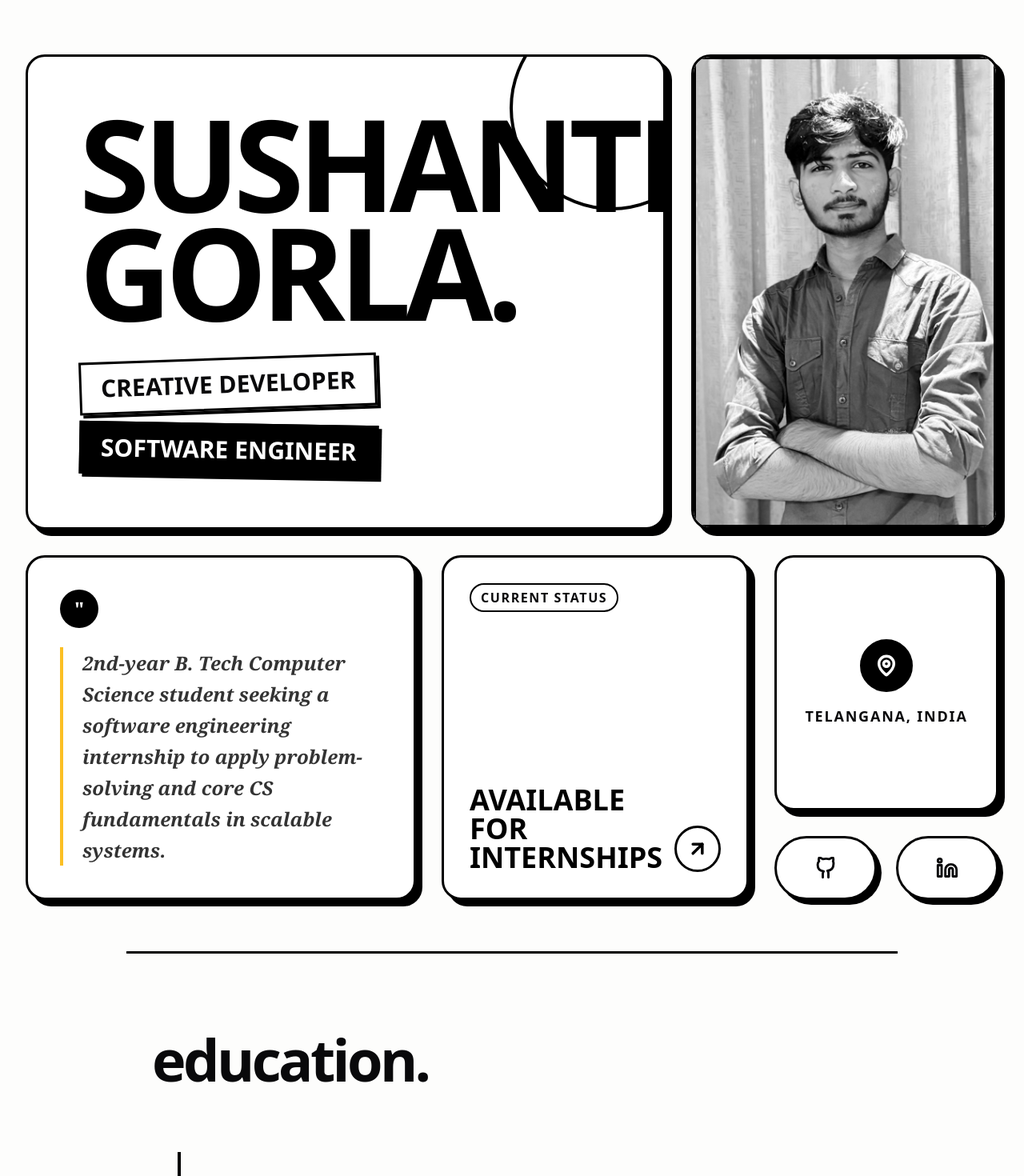
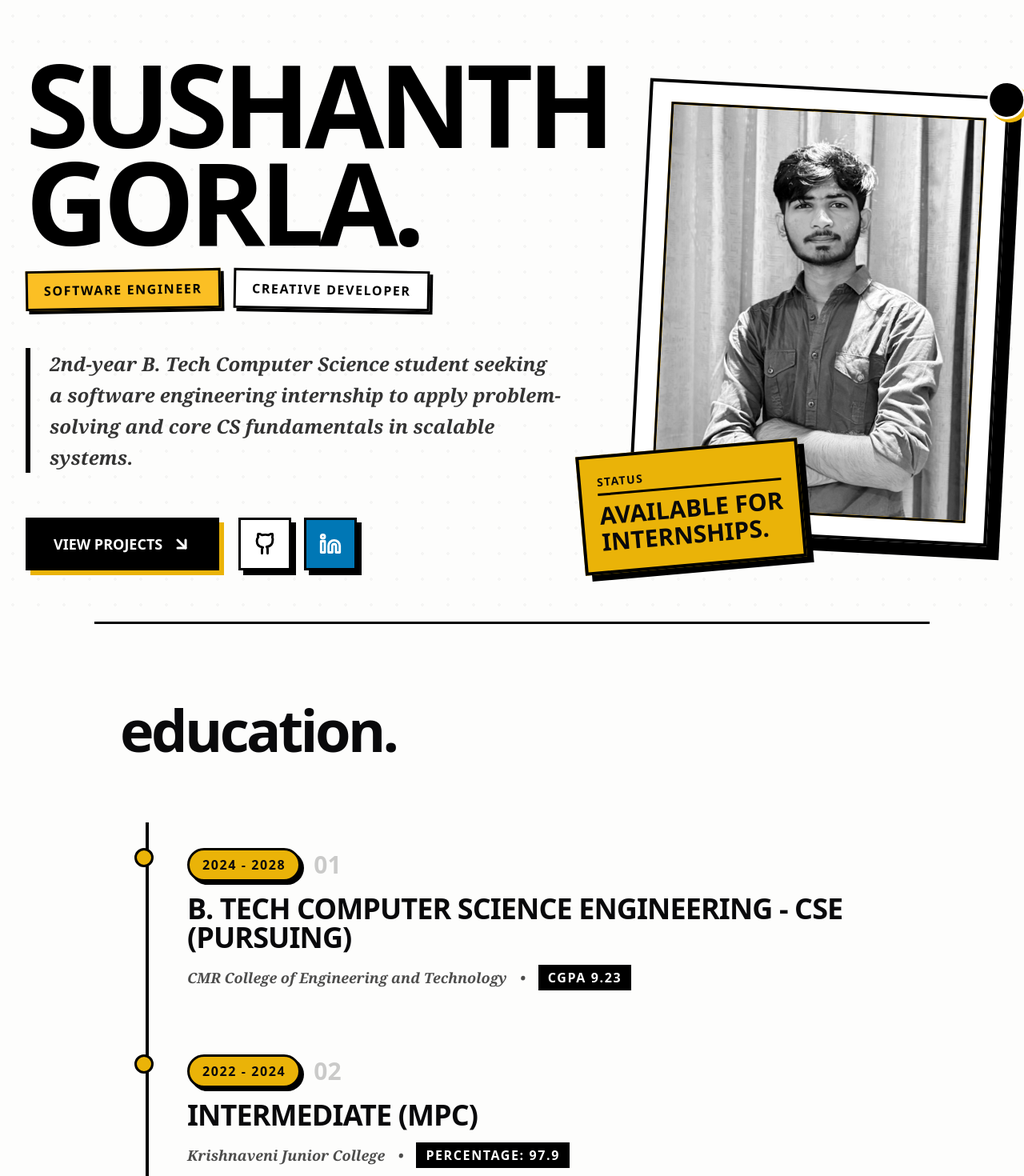
Before and after one commit to shankumar7/sportfolio, a Next.js app: page / in a window 1280 px wide. Shown: the part 60-1530 px from the top of the page at 80% size. Built offline with nearby package versions, Linux system fonts and the light colour scheme.

Commit message:
refactor: update academic credentials and revamp hero section layout

```diff
--- a/src/components/Education.tsx
+++ b/src/components/Education.tsx
@@ -4,22 +4,22 @@ import { motion } from "framer-motion";
 
 const education = [
   {
-    period: "2023 - 2027",
-    degree: "B. Tech in Computer Science & Engineering",
-    institution: "CMR Institute of Technology",
-    score: "CGPA 8.3",
+    period: "2024 - 2028",
+    degree: "B. Tech Computer Science Engineering - CSE (Pursuing)",
+    institution: "CMR College of Engineering and Technology",
+    score: "CGPA 9.23",
   },
   {
-    period: "2021 - 2023",
-    degree: "Intermediate",
-    institution: "Narayana Junior College",
-    score: "96.4%",
+    period: "2022 - 2024",
+    degree: "Intermediate (MPC)",
+    institution: "Krishnaveni Junior College",
+    score: "Percentage: 97.9",
   },
   {
-    period: "2020 - 2021",
-    degree: "10th Grade",
-    institution: "Z.P.H.S (Boys)",
-    score: "CGPA 10.0",
+    period: "2021 - 2022",
+    degree: "High School",
+    institution: "Sri Chaitanya Techno School",
+    score: "GPA 9.8",
   }
 ];
 
--- a/src/components/Hero.tsx
+++ b/src/components/Hero.tsx
@@ -1,102 +1,91 @@
 "use client";
 
 import { motion } from "framer-motion";
-import { ArrowUpRight, MapPin } from "lucide-react";
+import { ArrowDownRight } from "lucide-react";
 import Link from "next/link";
 import Image from "next/image";
 
 export default function Hero() {
   return (
-    <section className="relative min-h-[90vh] flex flex-col justify-center pt-32 pb-16 px-4 md:px-8 max-w-[1400px] mx-auto w-full">
+    <section className="relative min-h-[90vh] flex items-center pt-32 pb-16 px-4 md:px-8 max-w-[1400px] mx-auto w-full overflow-hidden">
+      {/* Background Dots Pattern for that extra brutalist texture */}
+      <div className="absolute inset-0 bg-[radial-gradient(#000000_2px,transparent_2px)] [background-size:32px_32px] opacity-[0.03] pointer-events-none"></div>
+
+      <div className="flex flex-col lg:flex-row w-full gap-16 lg:gap-8 items-center justify-between relative z-10">
+
+        {/* Left Side: Text Content */}
         <motion.div
-        initial={{ opacity: 0, y: 30 }}
-        animate={{ opacity: 1, y: 0 }}
+          initial={{ opacity: 0, x: -50 }}
+          animate={{ opacity: 1, x: 0 }}
           transition={{ duration: 0.8, ease: "easeOut" }}
-        className="z-10 w-full h-full"
+          className="flex-1 flex flex-col gap-8 w-full max-w-2xl"
         >
-        <div className="grid grid-cols-1 md:grid-cols-12 gap-6 lg:gap-8 items-stretch h-full">
-
-          {/* Main Title Box (Spans 8 columns) */}
-          <div className="md:col-span-8 lg:col-span-8 minimal-card bg-[#fbbf24] p-8 md:p-12 lg:p-16 flex flex-col justify-center relative overflow-hidden group min-h-[40vh] shadow-[8px_8px_0px_0px_rgba(0,0,0,1)] hover:-translate-y-1 hover:shadow-[12px_12px_0px_0px_rgba(0,0,0,1)] transition-all duration-300">
-             {/* Decorative Background Element */}
-             <div className="absolute -right-16 -top-16 w-64 h-64 bg-white/20 border-[4px] border-black rounded-full group-hover:scale-150 transition-transform duration-700 ease-in-out pointer-events-none"></div>
-
-             <div className="relative z-10 flex flex-col gap-6">
-                <h1 className="text-7xl md:text-8xl lg:text-[10rem] font-black uppercase tracking-tighter leading-[0.85] text-black">
+          <div>
+            <h1 className="text-7xl md:text-8xl lg:text-[9rem] font-black uppercase tracking-tighter leading-[0.85] text-black mb-6">
               Sushanth<br/>Gorla.
             </h1>
-                <div className="flex flex-wrap gap-4 mt-4">
-                   <h2 className="text-xl md:text-3xl font-black uppercase bg-white inline-block w-max px-6 py-3 border-[3px] border-black shadow-[4px_4px_0px_0px_rgba(0,0,0,1)] -rotate-2 group-hover:rotate-0 transition-transform duration-300">
+            <div className="flex flex-wrap gap-4 mt-6">
+              <span className="bg-[#fbbf24] text-black font-black uppercase tracking-widest px-5 py-2.5 border-[3px] border-black shadow-[4px_4px_0px_0px_rgba(0,0,0,1)] text-sm md:text-base -rotate-1 hover:rotate-0 transition-transform">
+                Software Engineer
+              </span>
+              <span className="bg-white text-black font-black uppercase tracking-widest px-5 py-2.5 border-[3px] border-black shadow-[4px_4px_0px_0px_rgba(0,0,0,1)] text-sm md:text-base rotate-1 hover:rotate-0 transition-transform">
                 Creative Developer
-                   </h2>
-                   <h2 className="text-xl md:text-3xl font-black uppercase bg-black text-white inline-block w-max px-6 py-3 border-[3px] border-black shadow-[4px_4px_0px_0px_rgba(0,0,0,1)] rotate-1 group-hover:rotate-0 transition-transform duration-300">
-                      Software Engineer
-                   </h2>
-                </div>
+              </span>
             </div>
           </div>
 
-          {/* Profile Image (Spans 4 columns) */}
-          <div className="md:col-span-4 lg:col-span-4 minimal-card overflow-hidden relative min-h-[350px] shadow-[8px_8px_0px_0px_rgba(0,0,0,1)] group">
+          <p className="text-xl md:text-2xl font-bold font-serif italic text-black/80 leading-relaxed border-l-[6px] border-black pl-6 my-4">
+            2nd-year B. Tech Computer Science student seeking a software engineering internship to apply problem-solving and core CS fundamentals in scalable systems.
+          </p>
+
+          {/* Action Buttons */}
+          <div className="flex flex-wrap gap-6 mt-2">
+             <Link href="#projects" className="bg-black text-white font-black uppercase px-8 py-4 border-[3px] border-black shadow-[6px_6px_0px_0px_rgba(234,179,8,1)] hover:translate-y-1 hover:shadow-[2px_2px_0px_0px_rgba(234,179,8,1)] active:translate-y-2 active:shadow-none transition-all flex items-center gap-3 text-lg">
+               View Projects <ArrowDownRight size={24} strokeWidth={3} />
+             </Link>
+
+             <div className="flex gap-4">
+               <Link href="https://github.com/sushanthgorla" aria-label="GitHub" className="bg-white text-black font-black uppercase p-4 border-[3px] border-black shadow-[6px_6px_0px_0px_rgba(0,0,0,1)] hover:translate-y-1 hover:shadow-[2px_2px_0px_0px_rgba(0,0,0,1)] active:translate-y-2 active:shadow-none transition-all flex items-center justify-center">
+                 <svg width="28" height="28" viewBox="0 0 24 24" fill="none" stroke="currentColor" strokeWidth="2.5" strokeLinecap="round" strokeLinejoin="round"><path d="M15 22v-4a4.8 4.8 0 0 0-1-3.02c3.14-.35 6.44-1.54 6.44-7A5.44 5.44 0 0 0 20 4.77 5.07 5.07 0 0 0 19.91 1S18.73.65 16 2.48a13.38 13.38 0 0 0-7 0C6.27.65 5.09 1 5.09 1A5.07 5.07 0 0 0 5 4.77a5.44 5.44 0 0 0-1.5 3.78c0 5.42 3.3 6.61 6.44 7A4.8 4.8 0 0 0 9 18v4"></path></svg>
+               </Link>
+               <Link href="https://www.linkedin.com/in/sushanth-gorla-0aa99b327" aria-label="LinkedIn" className="bg-[#0077b5] text-white font-black uppercase p-4 border-[3px] border-black shadow-[6px_6px_0px_0px_rgba(0,0,0,1)] hover:translate-y-1 hover:shadow-[2px_2px_0px_0px_rgba(0,0,0,1)] active:translate-y-2 active:shadow-none transition-all flex items-center justify-center">
+                 <svg width="28" height="28" viewBox="0 0 24 24" fill="none" stroke="currentColor" strokeWidth="2.5" strokeLinecap="round" strokeLinejoin="round"><path d="M16 8a6 6 0 0 1 6 6v7h-4v-7a2 2 0 0 0-2-2 2 2 0 0 0-2 2v7h-4v-7a6 6 0 0 1 6-6z"></path><rect x="2" y="9" width="4" height="12"></rect><circle cx="4" cy="4" r="2"></circle></svg>
+               </Link>
+             </div>
+          </div>
+        </motion.div>
+
+        {/* Right Side: Image and Status */}
+        <motion.div
+          initial={{ opacity: 0, x: 50 }}
+          animate={{ opacity: 1, x: 0 }}
+          transition={{ duration: 0.8, ease: "easeOut", delay: 0.2 }}
+          className="flex-1 w-full flex justify-center lg:justify-end relative mt-12 lg:mt-0"
+        >
+           {/* Polaroid Style Image Card */}
+           <div className="relative w-full max-w-[360px] md:max-w-[450px] aspect-[4/5] border-[4px] border-black bg-white p-4 md:p-6 shadow-[16px_16px_0px_0px_rgba(0,0,0,1)] rotate-3 hover:rotate-0 transition-transform duration-500 group z-10">
+              <div className="relative w-full h-full border-[3px] border-black overflow-hidden bg-[#fbbf24]">
                  <Image
                    src="/profile-image.jpg"
                    alt="Sushanth Gorla"
                    fill
-                className="object-cover grayscale group-hover:grayscale-0 group-hover:scale-105 transition-all duration-500"
+                   className="object-cover grayscale group-hover:grayscale-0 group-hover:scale-105 transition-all duration-700"
                    priority
                  />
-             {/* Overlay Border to ensure brutalist feel inside the card */}
-             <div className="absolute inset-0 border-[3px] border-black pointer-events-none z-10"></div>
               </div>
 
-          {/* Blurb (Spans 5 columns) */}
-          <div className="md:col-span-12 lg:col-span-5 minimal-card bg-white p-8 lg:p-10 flex flex-col justify-center shadow-[6px_6px_0px_0px_rgba(0,0,0,1)]">
-            <div className="w-12 h-12 bg-black text-white flex items-center justify-center rounded-full mb-6">
-              <span className="font-black text-2xl leading-none font-serif">"</span>
-            </div>
-            <p className="text-xl lg:text-2xl font-bold font-serif italic text-black/80 leading-relaxed border-l-[4px] border-[#fbbf24] pl-6">
-              2nd-year B. Tech Computer Science student seeking a software engineering internship to apply problem-solving and core CS fundamentals in scalable systems.
-            </p>
+              {/* Floating Status Badge */}
+              <div className="absolute -bottom-8 -left-8 md:-bottom-12 md:-left-16 bg-[#eab308] border-[4px] border-black p-5 shadow-[8px_8px_0px_0px_rgba(0,0,0,1)] rotate-[-8deg] group-hover:rotate-[-3deg] transition-all duration-300 z-20 flex flex-col">
+                <span className="font-black text-sm uppercase tracking-widest border-b-[3px] border-black pb-1 mb-2">Status</span>
+                <span className="font-black text-2xl md:text-3xl uppercase leading-[1.1]">Available For<br/>Internships.</span>
               </div>
 
-          {/* Status Badge (Spans 4 columns) */}
-          <div className="md:col-span-6 lg:col-span-4 minimal-card bg-[#eab308] p-8 flex flex-col justify-between items-start group shadow-[6px_6px_0px_0px_rgba(0,0,0,1)] hover:-translate-y-2 hover:shadow-[12px_12px_0px_0px_rgba(0,0,0,1)] transition-all duration-300 cursor-pointer overflow-hidden relative">
-            <div className="absolute inset-0 bg-black translate-y-[100%] group-hover:translate-y-0 transition-transform duration-300 ease-in-out z-0"></div>
-
-            <span className="font-black text-base uppercase tracking-widest mb-4 border-[2px] border-black px-3 py-1 rounded-full bg-white relative z-10 group-hover:border-white group-hover:bg-transparent group-hover:text-white transition-colors duration-300">
-              Current Status
-            </span>
-
-            <div className="relative z-10 w-full flex justify-between items-end">
-              <span className="font-black text-4xl uppercase leading-none text-black group-hover:text-white transition-colors duration-300">
-                Available<br/>For<br/>Internships
-              </span>
-              <div className="bg-white p-3 border-[3px] border-black rounded-full group-hover:bg-[#fbbf24] transition-colors">
-                <ArrowUpRight size={28} strokeWidth={3} className="text-black" />
+              {/* Decorative Element */}
+              <div className="absolute -top-6 -right-6 w-12 h-12 bg-black rounded-full shadow-[4px_4px_0px_0px_rgba(234,179,8,1)] border-[3px] border-white z-20"></div>
            </div>
-            </div>
-          </div>
-
-          {/* Location & Socials (Spans 3 columns) */}
-          <div className="md:col-span-6 lg:col-span-3 flex flex-col gap-6 lg:gap-8">
-            <div className="minimal-card bg-white p-6 flex-1 flex flex-col justify-center items-center text-center shadow-[6px_6px_0px_0px_rgba(0,0,0,1)] hover:bg-[#fbbf24] transition-colors duration-300">
-               <div className="bg-black text-white p-4 rounded-full border-[3px] border-black mb-4">
-                 <MapPin size={28} strokeWidth={3} />
-               </div>
-               <span className="font-black uppercase tracking-widest text-lg">Telangana, India</span>
-            </div>
-            <div className="flex gap-6 h-20">
-               <Link href="https://github.com/sushanthgorla" className="minimal-button bg-white flex-1 h-full shadow-[6px_6px_0px_0px_rgba(0,0,0,1)] hover:translate-y-1 hover:shadow-[2px_2px_0px_0px_rgba(0,0,0,1)] active:translate-y-2 active:shadow-none transition-all" aria-label="GitHub">
-                 <svg width="28" height="28" viewBox="0 0 24 24" fill="none" stroke="currentColor" strokeWidth="2.5" strokeLinecap="round" strokeLinejoin="round"><path d="M15 22v-4a4.8 4.8 0 0 0-1-3.02c3.14-.35 6.44-1.54 6.44-7A5.44 5.44 0 0 0 20 4.77 5.07 5.07 0 0 0 19.91 1S18.73.65 16 2.48a13.38 13.38 0 0 0-7 0C6.27.65 5.09 1 5.09 1A5.07 5.07 0 0 0 5 4.77a5.44 5.44 0 0 0-1.5 3.78c0 5.42 3.3 6.61 6.44 7A4.8 4.8 0 0 0 9 18v4"></path></svg>
-               </Link>
-               <Link href="https://www.linkedin.com/in/sushanth-gorla-0aa99b327" className="minimal-button bg-white flex-1 h-full shadow-[6px_6px_0px_0px_rgba(0,0,0,1)] hover:translate-y-1 hover:shadow-[2px_2px_0px_0px_rgba(0,0,0,1)] active:translate-y-2 active:shadow-none transition-all" aria-label="LinkedIn">
-                 <svg width="28" height="28" viewBox="0 0 24 24" fill="none" stroke="currentColor" strokeWidth="2.5" strokeLinecap="round" strokeLinejoin="round"><path d="M16 8a6 6 0 0 1 6 6v7h-4v-7a2 2 0 0 0-2-2 2 2 0 0 0-2 2v7h-4v-7a6 6 0 0 1 6-6z"></path><rect x="2" y="9" width="4" height="12"></rect><circle cx="4" cy="4" r="2"></circle></svg>
-               </Link>
-            </div>
-          </div>
+        </motion.div>
 
       </div>
-      </motion.div>
     </section>
   );
 }
```
Lines whose indentation alone changed are shown as unchanged.
